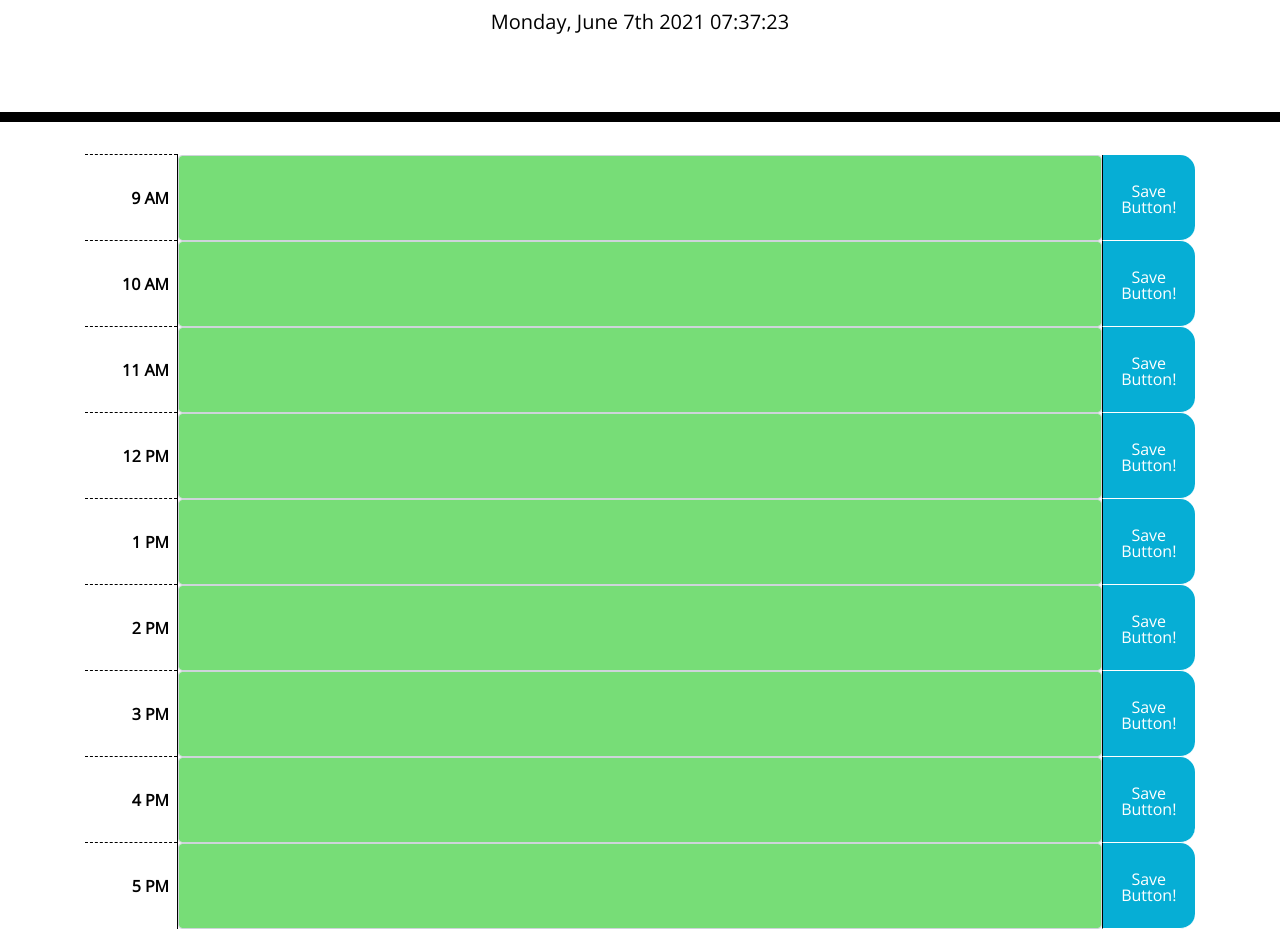
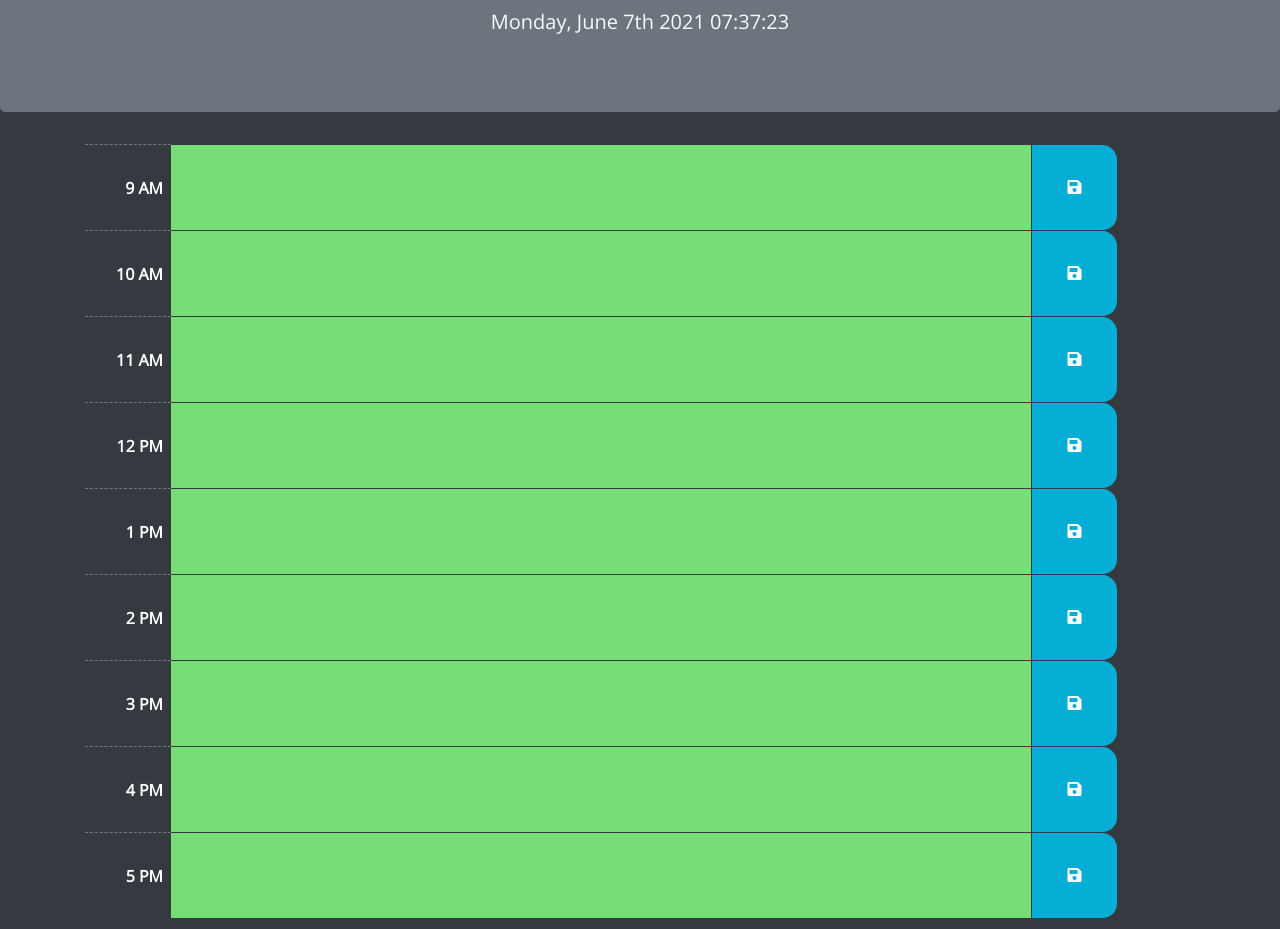
Before and after one commit to jcpickens0215/Daily-Schedule, a plain HTML site: page index.html in a window 1280 px wide. Shown: the part 182-1111 px from the top of the page. Drawn offline with nearby package versions, Linux system fonts and the light colour scheme.

Commit message:
Changed styling to darkmode, and cleaned up CSS

```diff
--- a/assets/css/style.css
+++ b/assets/css/style.css
@@ -5,24 +5,24 @@ body {
 }
 
 textarea {
-  background: transparent;
-  border: none;
   resize: none;
-  color: #000000;
-  border-left: 1px solid black;
-  padding: 10px;
+}
+
+textarea.form-control {
+  height: 85px;
+  color: black;
 }
 
 .jumbotron {
   text-align: center;
   background-color: transparent;
   color: black;
-  border-radius: 0;
-  border-bottom: 10px solid black;
 }
 
 .description {
   white-space: pre-wrap;
+  border: none;
+  border-radius: 0;
 }
 
 .time-block {
@@ -30,45 +30,44 @@ textarea {
   border-radius: 15px;
 }
 
-.row {
-  white-space: pre-wrap;
-  height: 80px;
-  border-top: 1px solid white;
-}
-
 .hour {
   font-weight: bold;
-  background-color: #ffffff;
+  background-color: #343a40;
   text-align: right;
-  color: #000000;
-  border-top: 1px dashed #000;
-  border-right: 1px solid #000;
+  color: #fff;
+  border-top: 1px dashed #777;
 }
 
 .past {
   background-color: #d3d3d3;
-  color: white;
 }
 
 .present {
   background-color: #ff6961;
-  color: white;
 }
 
 .future {
   background-color: #77dd77;
-  color: white;
 }
 
 .saveBtn {
+  width: 86px;
   height: 86px;
   text-align: center;
-  padding: 30% 0;
   border-top: 0;
   border-right: 0;
-  border-bottom: 1px solid #fff;
-  border-left: 1px solid black;
+  border-left: 1px solid var(--dark);
+  border-bottom: 1px solid var(--dark);
   border-radius: 0 15px 15px 0;
   background-color: #06aed5;
   color: white;
 }
+
+.saveBtn:focus {
+  outline: 0;
+}
+
+.saveBtn:hover {
+  font-size: 20px;
+  transition: all 0.3s ease-in-out;
+}
--- a/index.html
+++ b/index.html
@@ -22,9 +22,9 @@
     <title>Work Day Scheduler</title>
   </head>
 
-  <body>
+  <body class="bg-dark">
 
-    <header class="jumbotron">
+    <header class="jumbotron bg-secondary text-light">
       <h1 class="display-3">Work Day Scheduler</h1>
       <p class="lead">A simple calendar app for scheduling your work day</p>
       <p id="currentDay" class="lead time-block">Time!</p>
@@ -39,7 +39,7 @@
               <textarea class="form-control description" id="t9AMTextArea" rows="3"></textarea>
             </td>
             <td class="col-1 p-0">
-              <button class="saveBtn" data-index="0">Save Button!</button>
+              <button class="saveBtn fas fa-save" data-index="0"></button>
             </td>
           </tr>
           <tr>
@@ -48,7 +48,7 @@
               <textarea class="form-control description" id="t10AMTextArea" rows="3"></textarea>
             </td>
             <td class="col-1 p-0">
-              <button class="saveBtn" data-index="1">Save Button!</button>
+              <button class="saveBtn fas fa-save" data-index="1"></button>
             </td>
           </tr>
           <tr>
@@ -57,7 +57,7 @@
               <textarea class="form-control description" id="t11AMTextArea" rows="3"></textarea>
             </td>
             <td class="col-1 p-0">
-              <button class="saveBtn" data-index="2">Save Button!</button>
+              <button class="saveBtn fas fa-save" data-index="2"></button>
             </td>
           </tr>
           <tr>
@@ -66,7 +66,7 @@
               <textarea class="form-control description" id="t12PMTextArea" rows="3"></textarea>
             </td>
             <td class="col-1 p-0">
-              <button class="saveBtn" data-index="3">Save Button!</button>
+              <button class="saveBtn fas fa-save" data-index="3"></button>
             </td>
           </tr>
           <tr>
@@ -75,7 +75,7 @@
               <textarea class="form-control description" id="t1PMTextArea" rows="3"></textarea>
             </td>
             <td class="col-1 p-0">
-              <button class="saveBtn" data-index="4">Save Button!</button>
+              <button class="saveBtn fas fa-save" data-index="4"></button>
             </td>
           </tr>
           <tr>
@@ -84,7 +84,7 @@
               <textarea class="form-control description" id="t2PMTextArea" rows="3"></textarea>
             </td>
             <td class="col-1 p-0">
-              <button class="saveBtn" data-index="5">Save Button!</button>
+              <button class="saveBtn fas fa-save" data-index="5"></button>
             </td>
           </tr>
           <tr>
@@ -93,7 +93,7 @@
               <textarea class="form-control description" id="t3PMTextArea" rows="3"></textarea>
             </td>
             <td class="col-1 p-0">
-              <button class="saveBtn" data-index="6">Save Button!</button>
+              <button class="saveBtn fas fa-save" data-index="6"></button>
             </td>
           </tr>
           <tr>
@@ -102,7 +102,7 @@
               <textarea class="form-control description" id="t4PMTextArea" rows="3"></textarea>
             </td>
             <td class="col-1 p-0">
-              <button class="saveBtn" data-index="7">Save Button!</button>
+              <button class="saveBtn fas fa-save" data-index="7"></button>
             </td>
           </tr>
           <tr>
@@ -111,7 +111,7 @@
               <textarea class="form-control description" id="t5PMTextArea" rows="3"></textarea>
             </td>
             <td class="col-1 p-0">
-              <button class="saveBtn" data-index="8">Save Button!</button>
+              <button class="saveBtn fas fa-save" data-index="8"></button>
             </td>
           </tr>
         </tbody>
```
